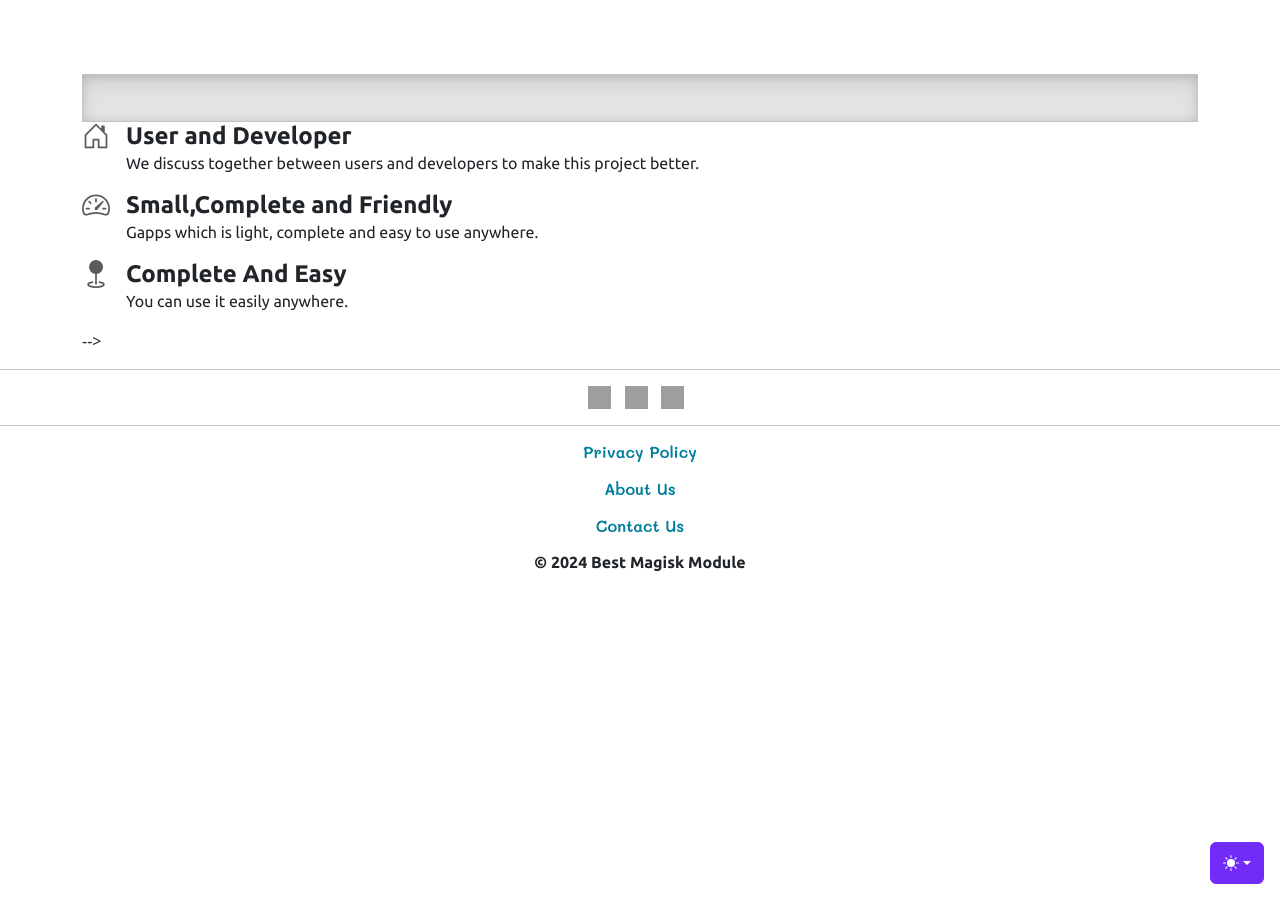
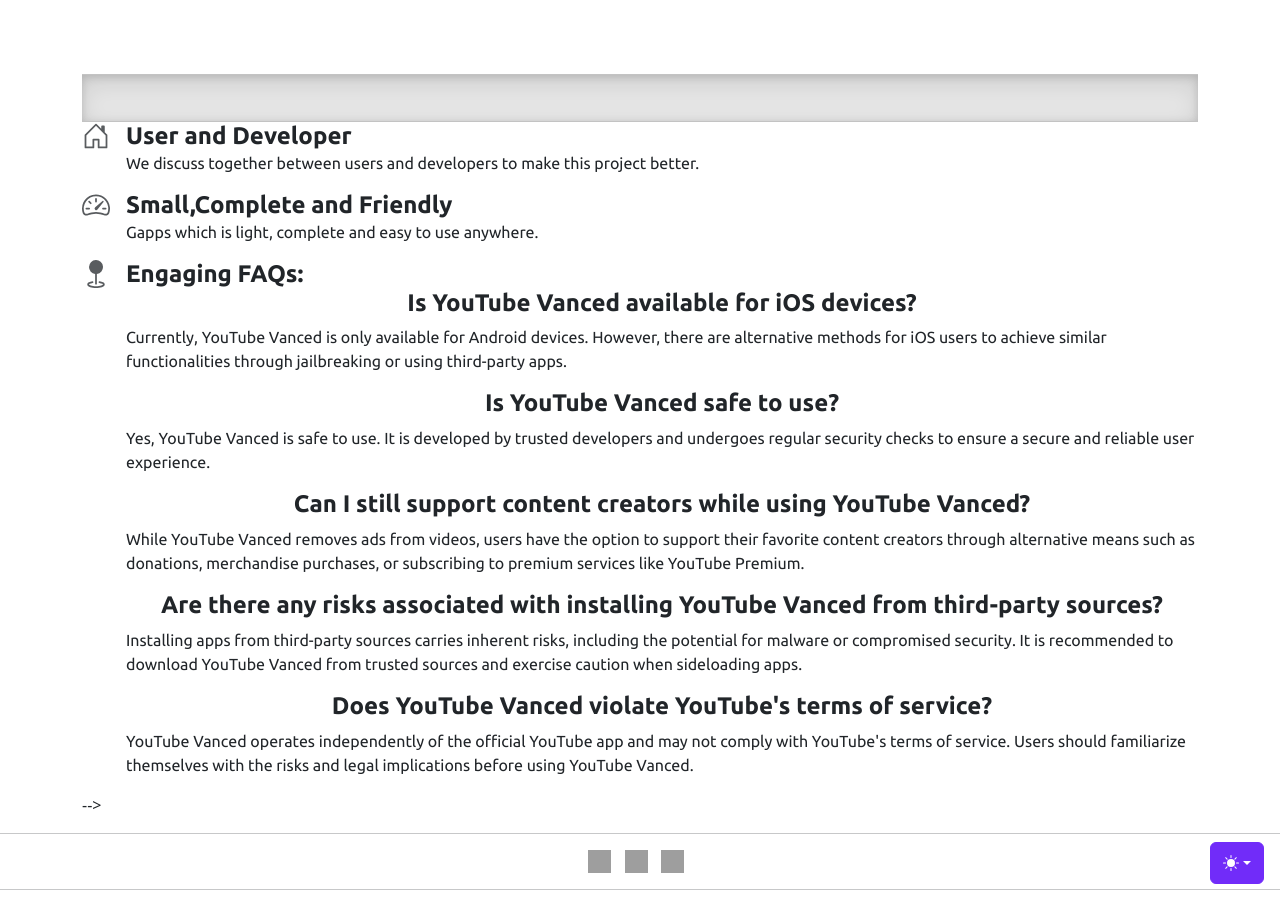
Before and after one commit to ytrevanced/ytrevanced.github.io, a Jekyll site: the page built from index.html, in a window 1280 px wide and 900 px high, scrolled down 2858 px. Built offline with Jekyll 4.4.1, drawn with Linux system fonts in a browser that asks for light colours; some web fonts are replaced; grey boxes are pictures that could not be loaded.

Commit message:
Update index.html

```diff
--- a/index.html
+++ b/index.html
@@ -250,7 +250,12 @@
       </div>
       <div class="col d-flex align-items-start">
         <svg class="bi text-muted flex-shrink-0 me-3" width="1.75em" height="1.75em"><use xlink:href="#speedometer2"/></svg>
-        <div>
+
+
+
+
+
+	      <div>
           <h3 class="fw-bold mb-0 fs-4">Small,Complete and Friendly</h3>
           <p>Gapps which is light, complete and easy to use anywhere.</p>
         </div>
@@ -262,8 +267,22 @@
       <div class="col d-flex align-items-start">
         <svg class="bi text-muted flex-shrink-0 me-3" width="1.75em" height="1.75em"><use xlink:href="#geo-fill"/></svg>
         <div>
-          <h3 class="fw-bold mb-0 fs-4">Complete And Easy</h3>
-          <p>You can use it easily anywhere.</p>
+          <h3 class="fw-bold mb-0 fs-4">Engaging FAQs:</h3>
+        <h2>Is YouTube Vanced available for iOS devices?</h2>
+<p>Currently, YouTube Vanced is only available for Android devices. However, there are alternative methods for iOS users to achieve similar functionalities through jailbreaking or using third-party apps.</p>
+
+<h2>Is YouTube Vanced safe to use?</h2>
+<p>Yes, YouTube Vanced is safe to use. It is developed by trusted developers and undergoes regular security checks to ensure a secure and reliable user experience.</p>
+
+<h2>Can I still support content creators while using YouTube Vanced?</h2>
+<p>While YouTube Vanced removes ads from videos, users have the option to support their favorite content creators through alternative means such as donations, merchandise purchases, or subscribing to premium services like YouTube Premium.</p>
+
+<h2>Are there any risks associated with installing YouTube Vanced from third-party sources?</h2>
+<p>Installing apps from third-party sources carries inherent risks, including the potential for malware or compromised security. It is recommended to download YouTube Vanced from trusted sources and exercise caution when sideloading apps.</p>
+
+<h2>Does YouTube Vanced violate YouTube's terms of service?</h2>
+<p>YouTube Vanced operates independently of the official YouTube app and may not comply with YouTube's terms of service. Users should familiarize themselves with the risks and legal implications before using YouTube Vanced.</p>
+
         </div>
       </div>
 
```
